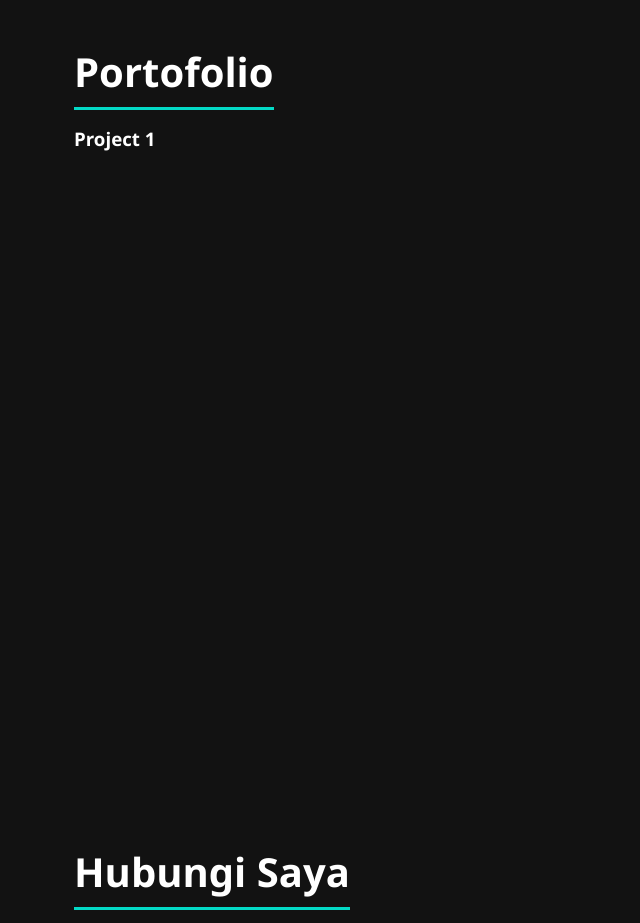
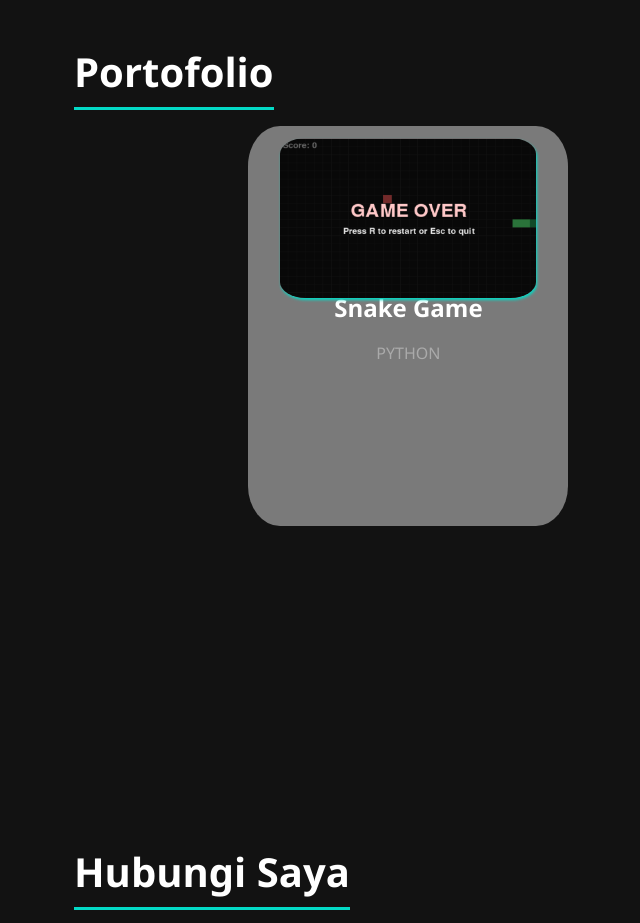
Before and after one commit to bryanpaskahtelaumbanua/Portofolio, a plain HTML site: page index.html in a window 1280 px wide. Shown: the part 1620-2543 px from the top of the page, without its empty margins (270-910 px from the left). Drawn offline with Linux system fonts and the light colour scheme.

Commit message:
penambahan project

```diff
--- a/index.html
+++ b/index.html
@@ -62,7 +62,11 @@
         <section id="portfolio">
             <h2>Portofolio</h2>
             <div class="projects-info">
-                <h3>Project 1</h3>
+                <img src="project1.png" alt="Python Game">
+                <h1>Snake Game</h1>
+                <p>PYTHON</p>
+
+
             </div>
 
 
--- a/style.css
+++ b/style.css
@@ -212,6 +212,31 @@ section {
     font-weight: 500;
 }
 
+.projects-info {
+    width: 25vw;
+    height: 50vh;
+    background-color: rgb(122, 122, 122);
+    position: relative;
+    left: 20%;
+    border-radius: 10%;
+    text-align: center;
+}
+
+.projects-info img {
+    width: 20vw;
+    height: 20vh;
+    position: relative;
+    left: 0%;
+    border-radius: 10%;
+    top: 3%;
+    box-shadow: 1px 2px 3px #03dac6;
+}
+
+.project-info h1 {
+    position: relative;
+    top: 50%;
+}
+
 
 .projects-grid {
     display: grid;
```
Also changed, not shown: project1.png (added).
